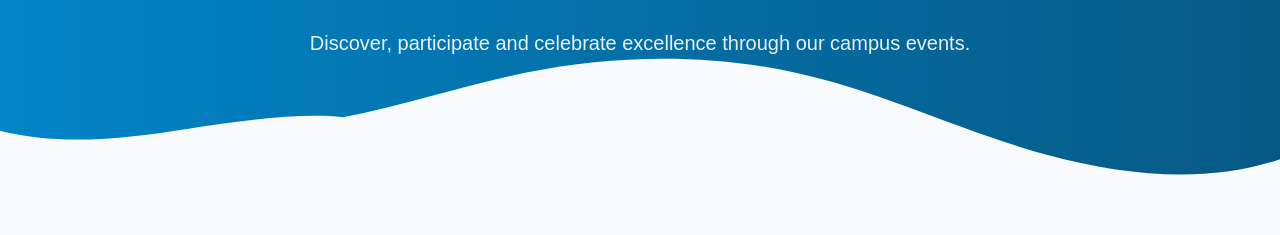
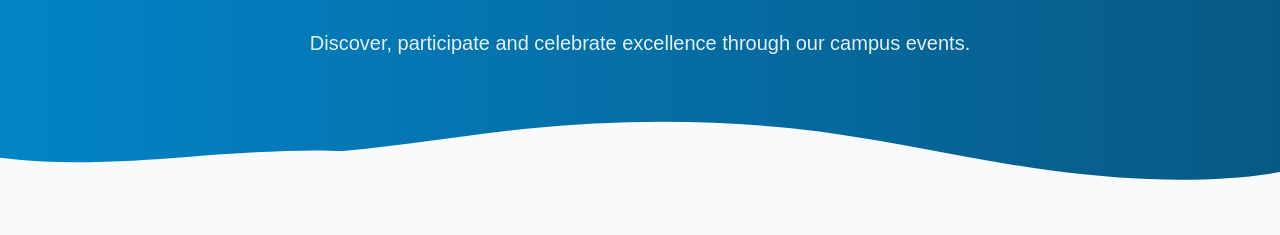
Before and after one commit to zeeprofi/AVNIET_EVENTS_WEBSITE, a React (Vite) app: page / in a window 1280 px wide. Shown: the part 283-518 px from the top of the page. Built offline with nearby package versions, Linux system fonts and the light colour scheme.

Commit message:
Fix: Hero section overlapping issue
Fix the issue where the white curve SVG in the hero section overlaps the subtitle on the home page in desktop view.

```diff
--- a/src/pages/Index.tsx
+++ b/src/pages/Index.tsx
@@ -38,10 +38,17 @@ const Index = () => {
           </div>
         </div>
 
-        <div className="absolute bottom-0 left-0 w-full overflow-hidden leading-none">
-          <svg xmlns="http://www.w3.org/2000/svg" viewBox="0 0 1200 120" preserveAspectRatio="none">
-            <path d="M321.39,56.44c58-10.79,114.16-30.13,172-41.86,82.39-16.72,168.19-17.73,250.45-.39C823.78,31,906.67,72,985.66,92.83c70.05,18.48,146.53,26.09,214.34,3V120H0V69.14C57.91,84.09,121.93,75.67,175,67.39,229.19,59,283.09,52.23,321.39,56.44Z"
-                  className="fill-background" />
+        <div className="absolute bottom-0 left-0 w-full h-16 overflow-hidden leading-none">
+          <svg
+            xmlns="http://www.w3.org/2000/svg"
+            viewBox="0 0 1200 120"
+            preserveAspectRatio="none"
+            className="absolute bottom-0 w-full h-full"
+          >
+            <path
+              d="M321.39,56.44c58-10.79,114.16-30.13,172-41.86,82.39-16.72,168.19-17.73,250.45-.39C823.78,31,906.67,72,985.66,92.83c70.05,18.48,146.53,26.09,214.34,3V120H0V69.14C57.91,84.09,121.93,75.67,175,67.39,229.19,59,283.09,52.23,321.39,56.44Z"
+              className="fill-background"
+            />
           </svg>
         </div>
       </MotionSection>
```
